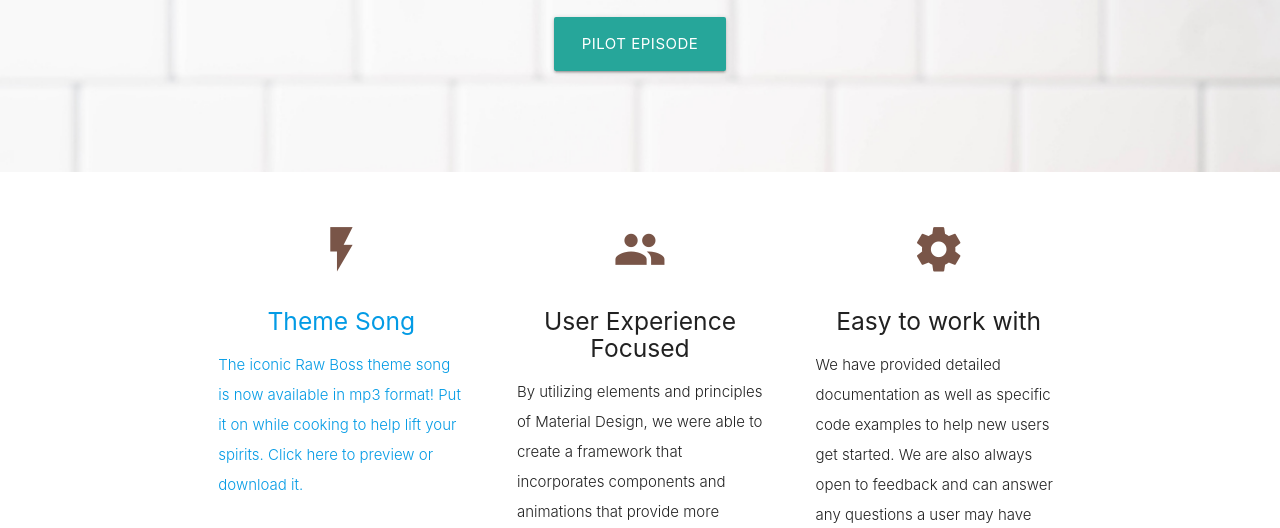
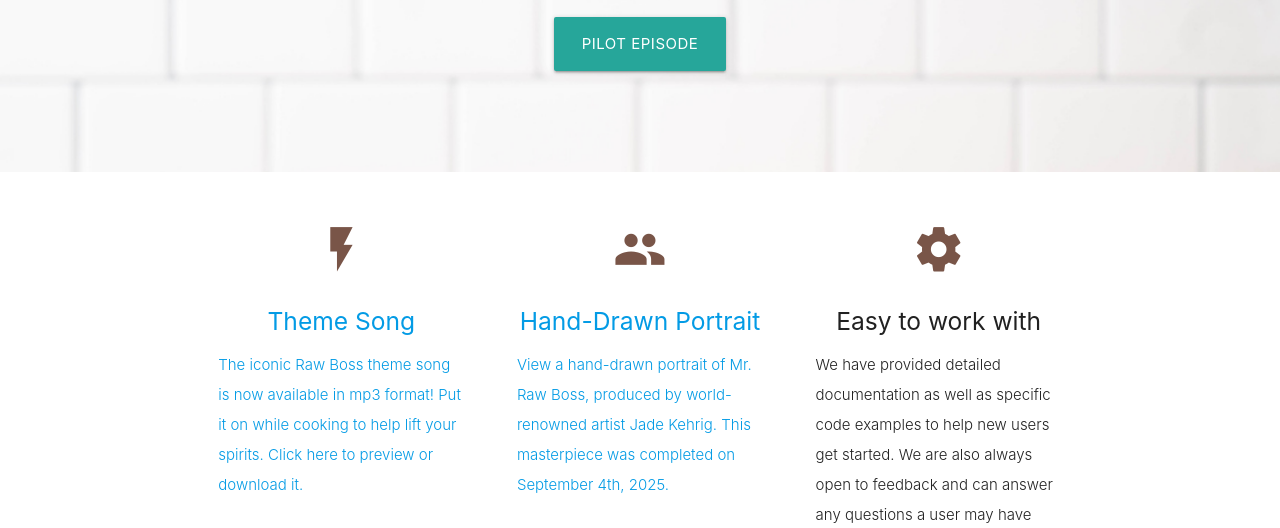
Before and after one commit to JTS-Dawnstar/rawboss, a plain HTML site: page index.html in a window 1280 px wide. Shown: the part 272-800 px from the top of the page. Drawn offline with nearby package versions, Linux system fonts and the light colour scheme.

Commit message:
Update index.html

```diff
--- a/index.html
+++ b/index.html
@@ -34,7 +34,7 @@
           <h5 class="header col s12 light" style="color:black;">Cooking happy little meals, making memories. </h5>
         </div>
         <div class="row center">
-          <a href="http://materializecss.com/getting-started.html" id="download-button" class="btn-large waves-effect waves-light teal lighten-1">Pilot Episode</a>
+          <a target="_blank", href="https://sd43bcca-my.sharepoint.com/:v:/g/personal/030-jstafford_sd43_bc_ca/EUAfI4RSLUdMnyAW26qV3nMBm9Xs_Z1iROFqWb5joGG73g?nav=eyJyZWZlcnJhbEluZm8iOnsicmVmZXJyYWxBcHAiOiJPbmVEcml2ZUZvckJ1c2luZXNzIiwicmVmZXJyYWxBcHBQbGF0Zm9ybSI6IldlYiIsInJlZmVycmFsTW9kZSI6InZpZXciLCJyZWZlcnJhbFZpZXciOiJNeUZpbGVzTGlua0NvcHkifX0&e=gQ3mFi" id="download-button" class="btn-large waves-effect waves-light teal lighten-1">Pilot Episode</a>
         </div>
         <br><br>
 
@@ -62,10 +62,12 @@
 
         <div class="col s12 m4">
           <div class="icon-block">
+            <a target="_blank" href="https://sd43bcca-my.sharepoint.com/:i:/g/personal/030-jstafford_sd43_bc_ca/EZq4f9aVhg9OhkLNMvIjmaMBwym3K2_OmiwnCn4U9a3F0g?e=XlEN9r">
             <h2 class="center brown-text"><i class="material-icons">group</i></h2>
-            <h5 class="center">User Experience Focused</h5>
+            <h5 class="center">Hand-Drawn Portrait</h5>
 
-            <p class="light">By utilizing elements and principles of Material Design, we were able to create a framework that incorporates components and animations that provide more feedback to users. Additionally, a single underlying responsive system across all platforms allow for a more unified user experience.</p>
+            <p class="light">View a hand-drawn portrait of Mr. Raw Boss, produced by world-renowned artist Jade Kehrig. This masterpiece was completed on September 4th, 2025. </p>
+            </a>
           </div>
         </div>
 
```
